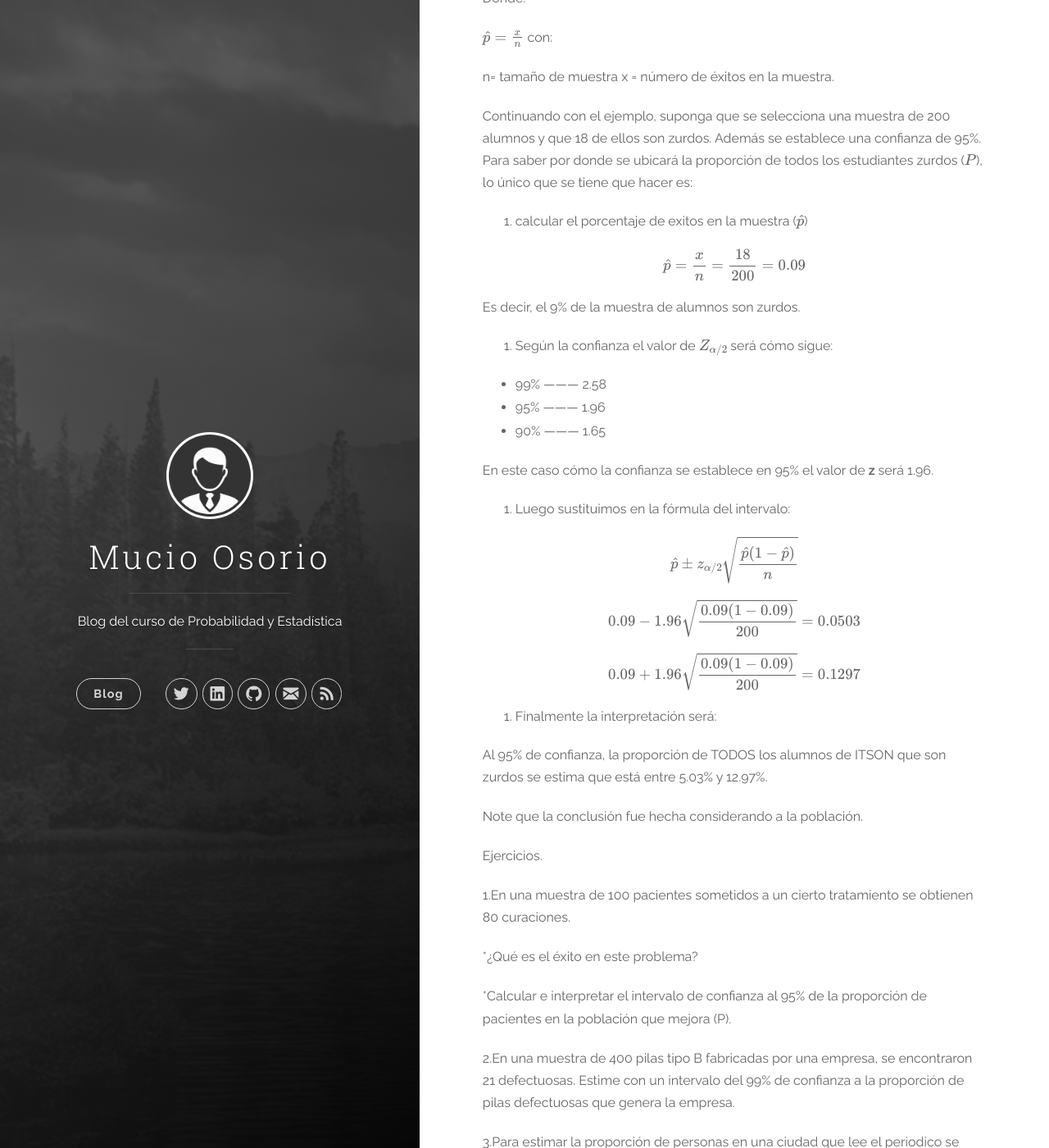
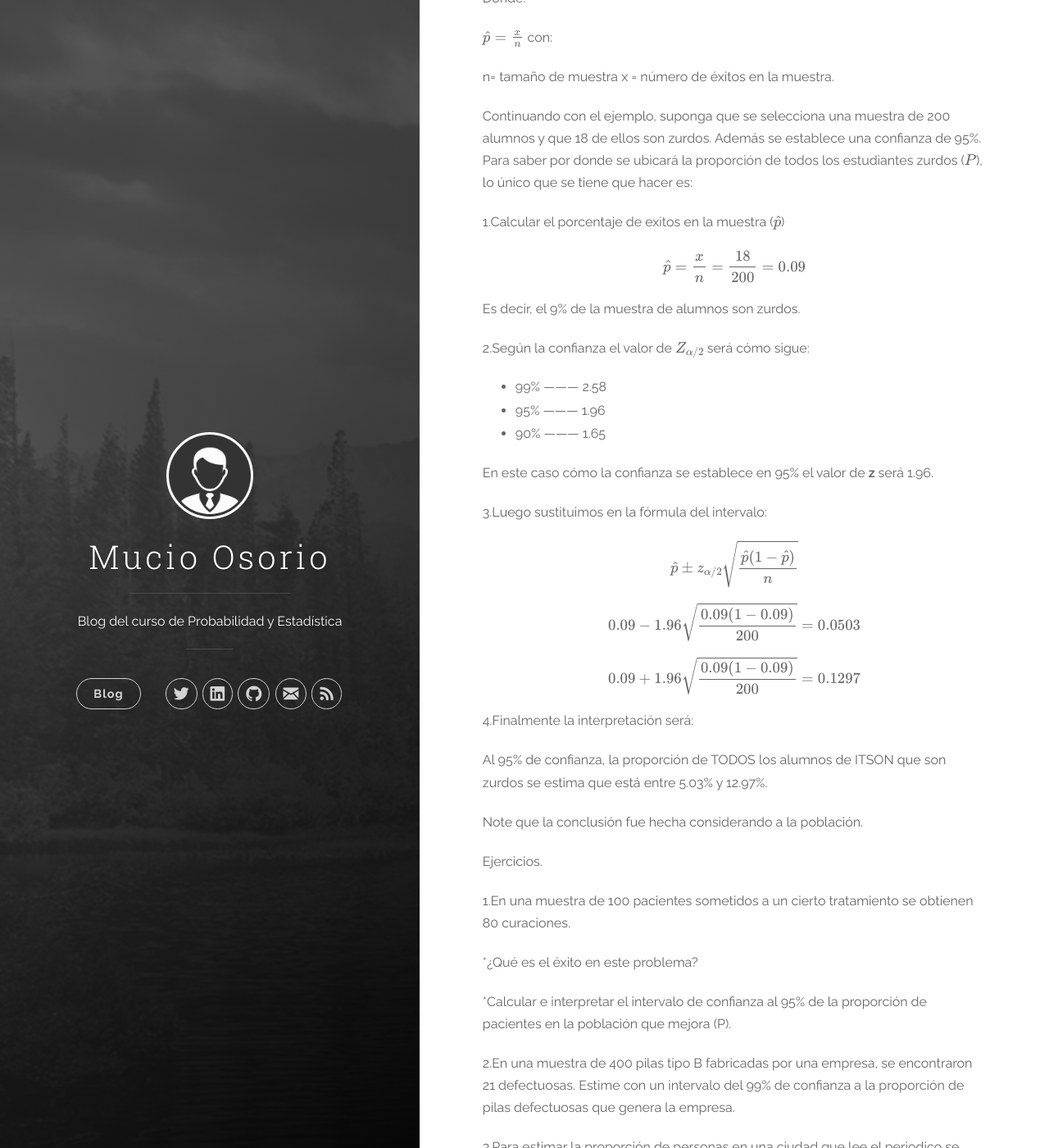
Before and after one commit to mucioosorio/probabilidad, a Jekyll site: the page built from _posts/2020-04-29-Tarea-30-abril.-Probabilidad-y- Estadistica-y-Métodos-Estadísticos.md, in a window 1280 px wide and 1400 px high, scrolled down 1328 px. Shown: the whole window at 82% size. Built offline with Jekyll 4.4.1, drawn with Linux system fonts in a browser that asks for light colours; nearby versions of some CDN libraries; formulas are drawn with MathJax 3.

Commit message:
Update 2020-04-29-Tarea-30-abril.-Probabilidad-y- Estadistica-y-Métodos-Estadísticos.md

```diff
--- a/_posts/2020-04-29-Tarea-30-abril.-Probabilidad-y- Estadistica-y-Métodos-Estadísticos.md
+++ b/_posts/2020-04-29-Tarea-30-abril.-Probabilidad-y- Estadistica-y-Métodos-Estadísticos.md
@@ -40,14 +40,14 @@ x = número de éxitos en la muestra.
 
 Continuando con el ejemplo, suponga que se selecciona una muestra de 200 alumnos y que 18 de ellos son zurdos. Además se establece una confianza de 95%. Para saber por donde se ubicará la proporción de todos los estudiantes zurdos ($$P$$), lo único que se tiene que hacer es:
 
-1. calcular el porcentaje de exitos en la muestra ($$\hat{p}$$)
+1.Calcular el porcentaje de exitos en la muestra ($$\hat{p}$$)
 
 
 $$\hat{p}=\frac{x}{n}=\frac{18}{200}=0.09$$
 
 Es decir, el 9% de la muestra de alumnos son zurdos.
 
-2. Según la confianza el valor de $$Z_{\alpha /2}$$ será cómo sigue:
+2.Según la confianza el valor de $$Z_{\alpha /2}$$ será cómo sigue:
 
 * 99% --------- 2.58
 * 95% --------- 1.96
@@ -55,7 +55,7 @@ Es decir, el 9% de la muestra de alumnos son zurdos.
 
 En este caso cómo la confianza se establece en 95% el valor de **z** será 1.96.
 
-3. Luego sustituimos en la fórmula del intervalo:
+3.Luego sustituimos en la fórmula del intervalo:
 
 $$\hat{p}\pm z_{\alpha/2} \sqrt{\frac{\hat{p}(1-\hat{p})}{n}}$$
 
@@ -63,12 +63,13 @@ $$0.09 - 1.96 \sqrt{\frac{0.09(1-0.09)}{200}} = 0.0503$$
 
 $$0.09 + 1.96 \sqrt{\frac{0.09(1-0.09)}{200}} = 0.1297$$
 
-4. Finalmente la interpretación será:
+4.Finalmente la interpretación será:
 
 Al 95% de confianza, la proporción de TODOS los alumnos de ITSON que son zurdos se estima que está entre 5.03% y 12.97%.
 
 
 Note que la conclusión fue hecha considerando a la población.
+
 
 Ejercicios.
 
```
